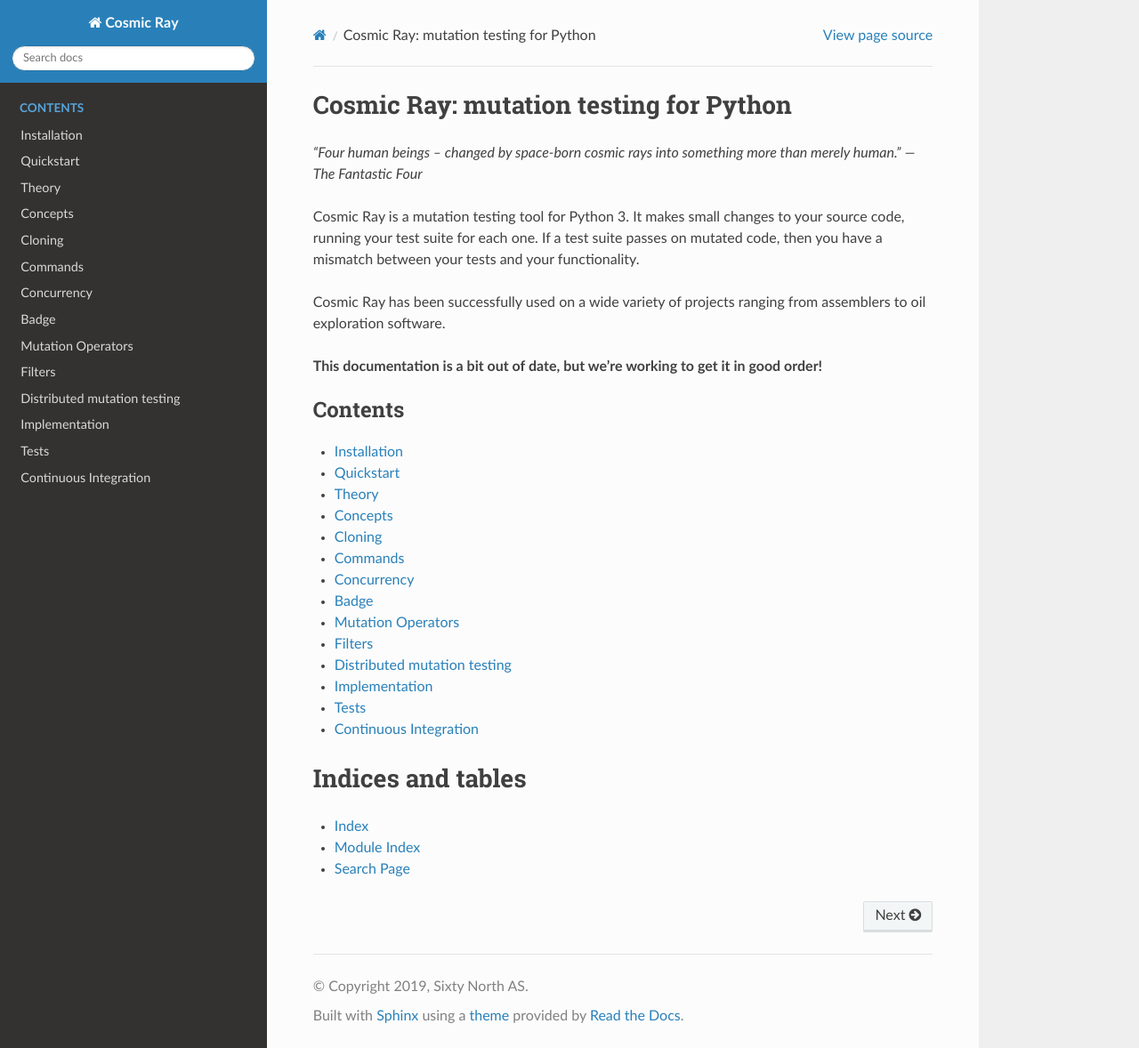
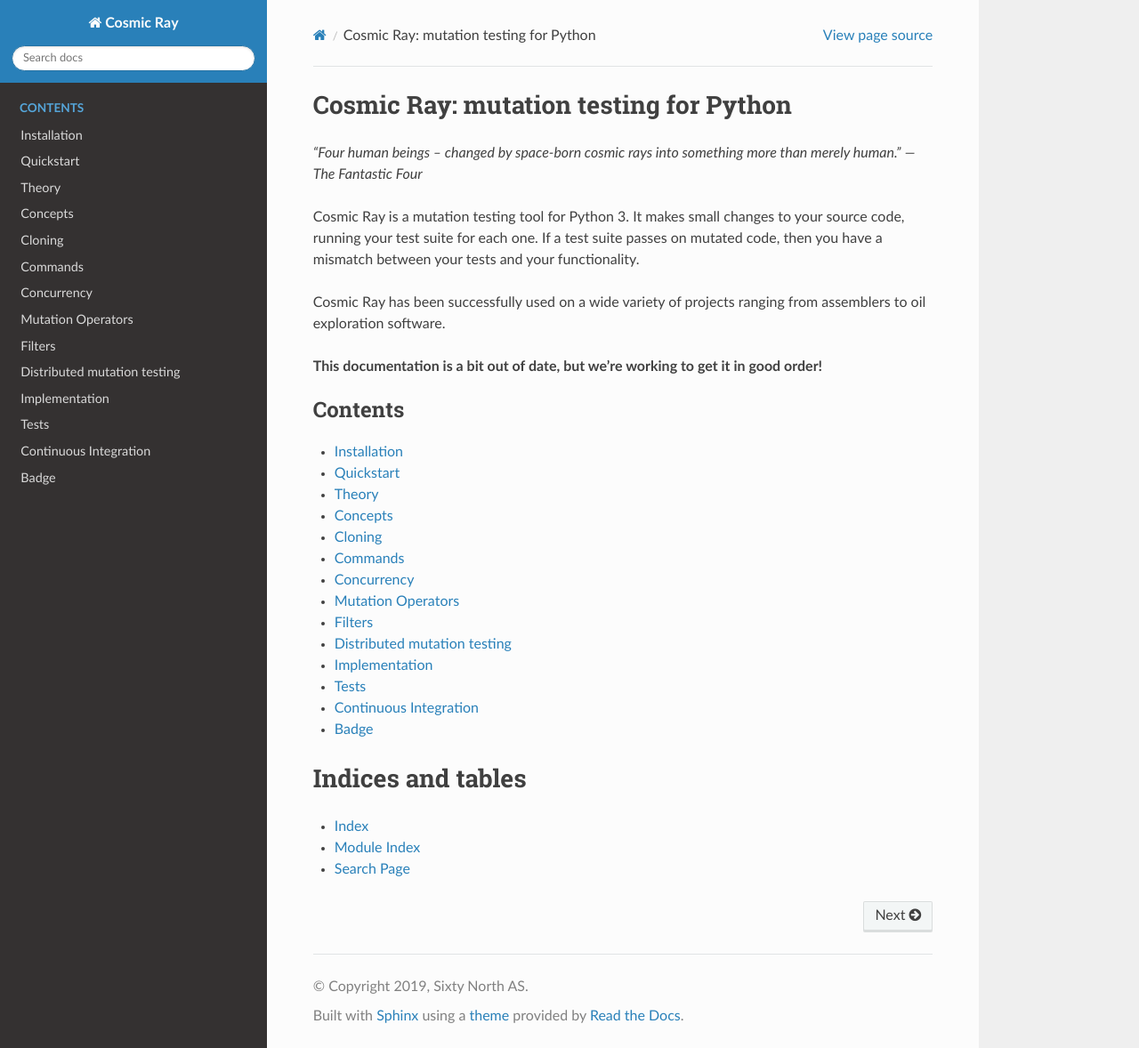
Before and after one commit to sixty-north/cosmic-ray, a Sphinx documentation site: the page built from docs/source/index.rst, in a window 1280 px wide and 1178 px high. Shown: the whole window at 89% size. Built offline with Sphinx 7.4.7 and the Read the Docs theme 2.0.0, drawn with Linux system fonts in a browser that asks for light colours.

Commit message:
Fixed a few doc8 issues.

```diff
--- a/docs/source/index.rst
+++ b/docs/source/index.rst
@@ -30,14 +30,13 @@
    concepts
    cloning
    commands
-   badge
    operators
    filters
    distributed
    implementation
    tests
    continuous_integration
-
+   badge
 
 
 Indices and tables
```
Also changed, not shown: docs/source/filters.rst (line endings or trailing spaces), docs/source/installation.rst (line endings or trailing spaces).
